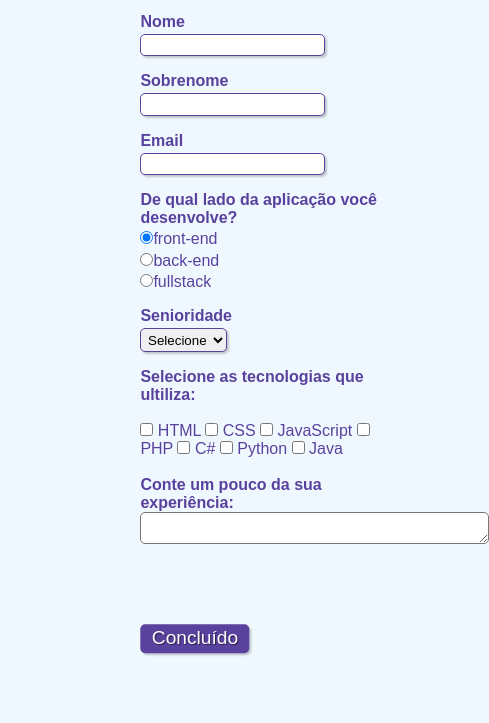
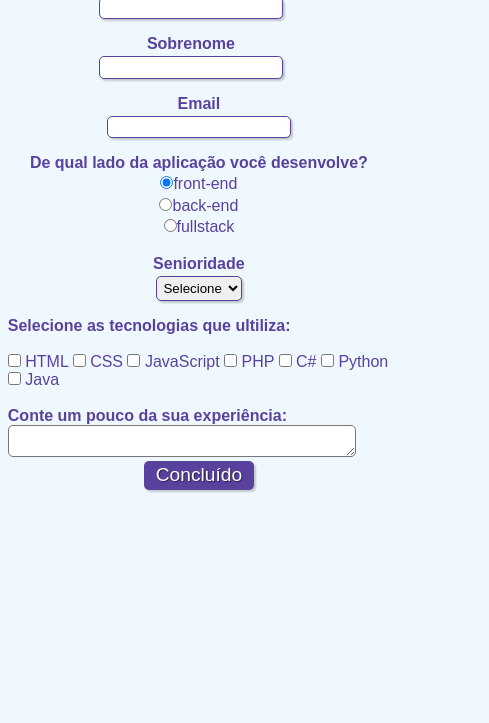
Before and after one commit to lisboa-leo/Formul-rio, a plain HTML site: page formulario.html in a window 390 px wide. Shown: the part 121-844 px from the top of the page, 489 px wide, since content can reach past the window. Drawn offline with Linux system fonts and the light colour scheme.

Commit message:
fazendo a responsividade da pagina

```diff
--- a/formulario.css
+++ b/formulario.css
@@ -6,13 +6,11 @@
 #titulo{
     font-family: sans-serif;
     color:#380B61;
-    margin-left: 7%;
 }
 
 #subtitulo {
     font-family: sans-serif;
     color:#380B61;
-    margin-left: 10%;
 }
 
 fieldset {
@@ -24,17 +22,28 @@ body{
     font-family:sans-serif;
     font-size: 1em;
     color:#59429d;
-    margin-left: 36%;
     margin-top: 2%;
+    display: flex;
     justify-content: center;
+    margin-left: 2%;
 }
 
 input, select, textarea, button {
     border-radius: 5px;
 }
 
+#container{
+    display: flex;
+    justify-content: center;
+    flex-direction: column;
+    flex-wrap: wrap;
+}
+
 .campo {
     margin-bottom: 1em;
+    display: flex;
+    flex-direction: column;
+    align-items: center;
 }
 
 .campo label{
@@ -44,7 +53,6 @@ input, select, textarea, button {
 }
 
 fieldset.grupo .campo{
-    float: left;
     margin-right:1em;
 }
 
@@ -72,11 +80,8 @@ fieldset.grupo .campo{
     padding: 0.2em 0.6em;
     box-shadow: 2px 2px 2px rgba(0,0,0,0.2);
     text-shadow: 1px 1px 1px rgba(0,0,0,0.5);
-    position: absolute;
-    top: 90%;
-    left: 50%;
-    margin-right: -50%;
-    transform: translate(-50%,-50%);
+    display: flex;
+    margin: auto;
 }
 
 .botao:hover {
@@ -85,7 +90,7 @@ fieldset.grupo .campo{
     text-shadow: none;
 }
 .botao, select{
-    cursos: pointer;
+    cursor: pointer;
 }
 
 #check {
--- a/formulario.html
+++ b/formulario.html
@@ -9,6 +9,7 @@
     <title>formulario</title>
 </head>
 <body>
+    <div id="container">
         <div class="campo">
             <h1 id="titulo">Cadastro De dEVs</h1>
             <p id="subtitulo">Complete suas informações</p>
@@ -88,6 +89,7 @@
 
 
         </form>
+    </div>
 
 
 </body>
```
Lines whose indentation alone changed are shown as unchanged.
